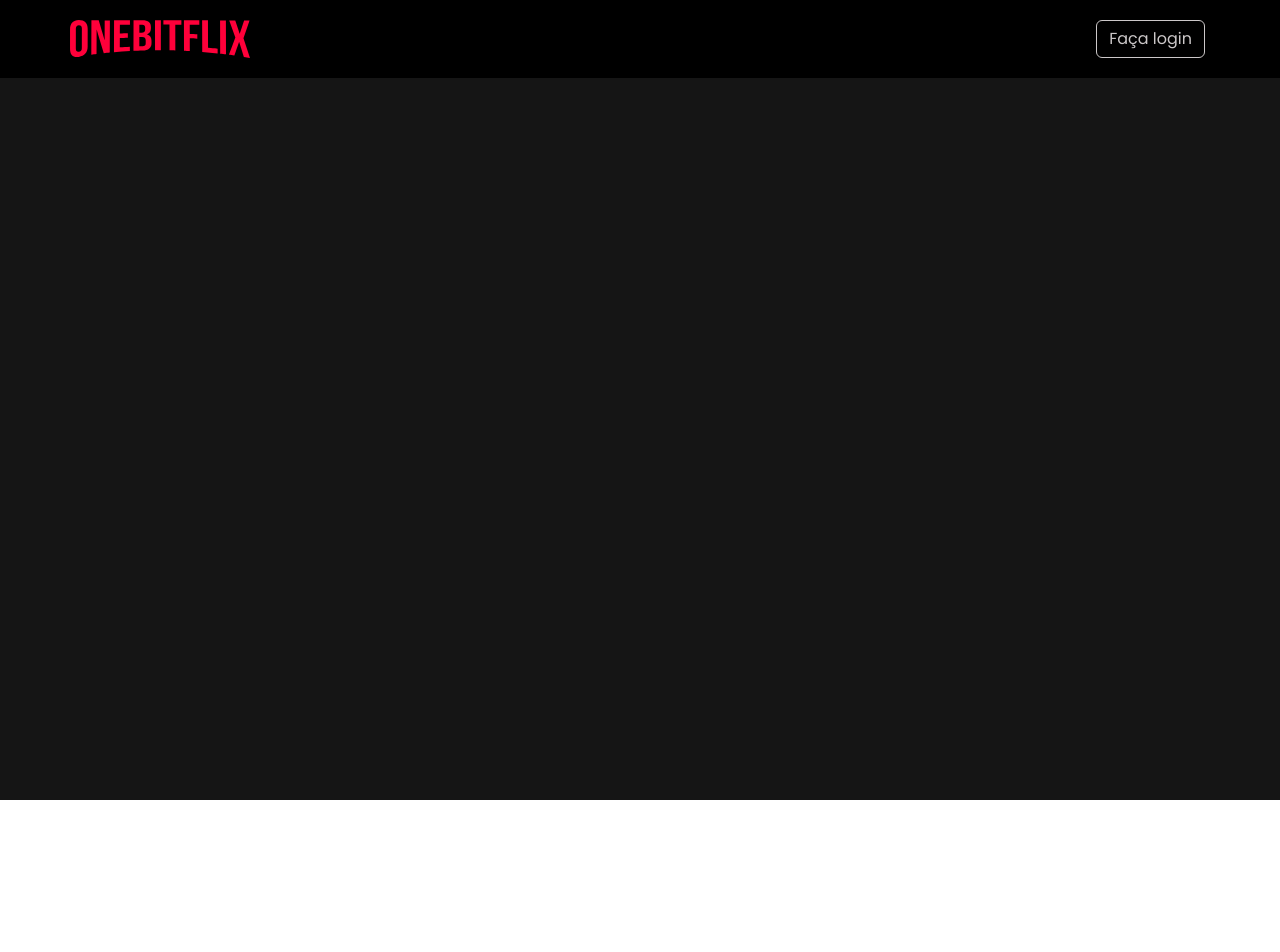
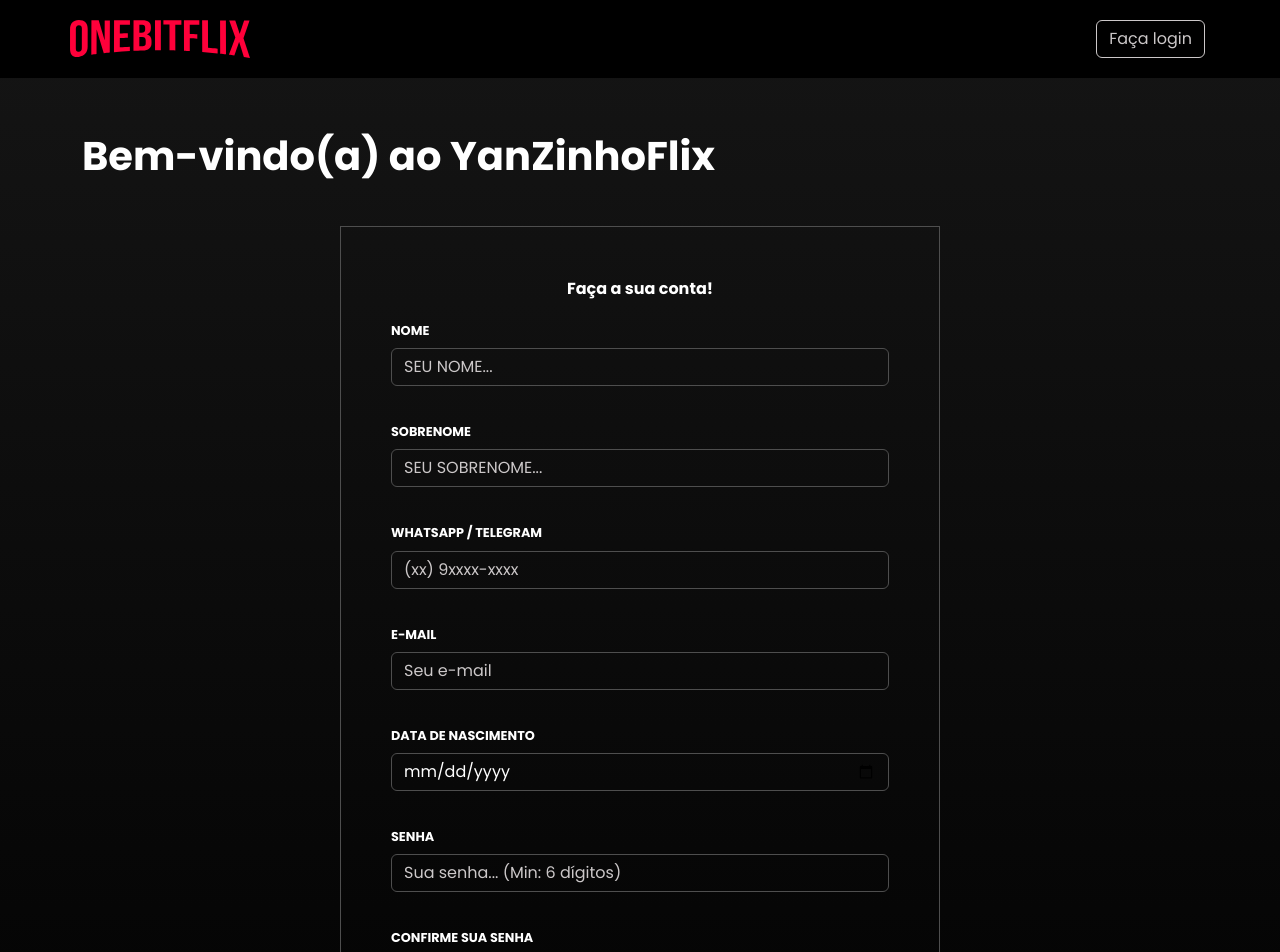
Before and after one commit to YFD3v/YanZinhoFlixFrontEnd, a Next.js app: page /register in a window 1280 px wide. Shown: the top 952 px of the page. Before the commit the page ends 800 px from the top, so only its background shows below. Built offline with nearby package versions, Linux system fonts and the light colour scheme.

Commit message:
Criação do formulário de registro

```diff
--- a/package.json
+++ b/package.json
@@ -14,7 +14,7 @@
     "axios": "^1.6.5",
     "bootstrap": "^5.3.2",
     "next": "14.1.0",
-    "react": "^18",
+    "react": "^18.2.0",
     "react-dom": "^18",
     "react-modal": "^3.16.1",
     "react-player": "^2.14.1",
--- a/src/app/layout.tsx
+++ b/src/app/layout.tsx
@@ -32,6 +32,7 @@ export default function RootLayout({
       <body className={inter.className}>
         <main>{children}</main>
       </body>
+
     </html>
   );
 }
--- a/src/app/register/page.tsx
+++ b/src/app/register/page.tsx
@@ -1,11 +1,13 @@
+//Passo 14 - registro
 import { Metadata } from "next";
 import styles from "./register.module.scss";
 import HeaderGeneric from "@/components/common/HeaderGeneric";
+import FormRegister from "@/components/Register/FormRegister";
 
 export const metadata: Metadata = {
   metadataBase: new URL("http://localhost:3000/register"),
   title: "YanZinhoFlix - Registro",
-  //Passo 3 - configurando pastas e components
+
   icons: {
     icon: "/favicon.svg",
   },
@@ -18,9 +20,10 @@ export const metadata: Metadata = {
 
 const Register = () => {
   return (
-    <>
+    <div className={styles.container}>
       <HeaderGeneric btnContent="Faça login" logoUrl="/" btnUrl="/login" />
-    </>
+      <FormRegister />
+    </div>
   );
 };
 
--- a/src/app/register/register.module.scss
+++ b/src/app/register/register.module.scss
@@ -0,0 +1,5 @@
+@import "../colors.module.scss";
+
+.container {
+  background-image: linear-gradient(to bottom, #151515, black);
+}
--- /dev/null
+++ b/src/components/Register/FormRegister/index.tsx
@@ -0,0 +1,131 @@
+"use client";
+import { Button, Container, Form, FormGroup, Input, Label } from "reactstrap";
+import styles from "./styles.module.scss";
+import Footer from "@/components/common/Footer";
+//Passo 15 - Criandoo  formulário de registro
+const FormRegister = () => {
+  return (
+    <>
+      <Container className="py-5">
+        <p className={styles.formTitle}>Bem-vindo(a) ao YanZinhoFlix</p>
+        <Form className={styles.form}>
+          <p className="text-center">
+            <strong>Faça a sua conta!</strong>
+          </p>
+
+          <FormGroup>
+            <Label for="firstName" className={styles.label}>
+              NOME
+            </Label>
+
+            <Input
+              id="firstName"
+              name="firstName"
+              type="text"
+              placeholder="Seu nome..."
+              required
+              maxLength={20}
+              className={styles.inputName}
+            />
+          </FormGroup>
+
+          <FormGroup>
+            <Label for="lastName" className={styles.label}>
+              SOBRENOME
+            </Label>
+
+            <Input
+              id="lastName"
+              name="lastName"
+              type="text"
+              placeholder="Seu sobrenome..."
+              required
+              maxLength={20}
+              className={styles.inputName}
+            />
+          </FormGroup>
+          <FormGroup>
+            <Label for="phone" className={styles.label}>
+              WHATSAPP / TELEGRAM
+            </Label>
+
+            <Input
+              id="phone"
+              name="phone"
+              type="tel"
+              placeholder="(xx) 9xxxx-xxxx"
+              data-mask="[-]+55 (00) 000000-0000"
+              required
+              className={styles.input}
+            />
+          </FormGroup>
+          <FormGroup>
+            <Label for="email" className={styles.label}>
+              E-MAIL
+            </Label>
+
+            <Input
+              id="email"
+              name="email"
+              type="email"
+              placeholder="Seu e-mail"
+              required
+              className={styles.input}
+            />
+          </FormGroup>
+          <FormGroup>
+            <Label for="birth" className={styles.label}>
+              DATA DE NASCIMENTO
+            </Label>
+
+            <Input
+              id="birth"
+              name="birth"
+              type="date"
+              min="1930-01-01"
+              max="2020-01-01"
+              required
+              className={styles.input}
+            />
+          </FormGroup>
+          <FormGroup>
+            <Label for="confPassword" className={styles.label}>
+              SENHA
+            </Label>
+
+            <Input
+              id="confPassword"
+              name="confPassword"
+              type="password"
+              placeholder="Sua senha... (Min: 6 dígitos)"
+              minLength={6}
+              required
+              className={styles.input}
+            />
+          </FormGroup>
+          <FormGroup>
+            <Label for="password" className={styles.label}>
+              CONFIRME SUA SENHA
+            </Label>
+
+            <Input
+              id="password"
+              name="password"
+              type="password"
+              placeholder="Confirme sua senha"
+              minLength={6}
+              required
+              className={styles.input}
+            />
+          </FormGroup>
+          <Button type="submit" outline className={styles.formBtn}>
+            CADASTRAR
+          </Button>
+        </Form>
+      </Container>
+      <Footer />
+      <script src="https://jsuites.net/v4/jsuites.js"></script>
+    </>
+  );
+};
+export default FormRegister;
--- /dev/null
+++ b/src/components/Register/FormRegister/styles.module.scss
@@ -0,0 +1,74 @@
+@import "../../../app/colors.module.scss";
+
+.formTitle {
+  font-size: 2.5rem;
+  font-weight: bold;
+  margin-bottom: 2.5rem;
+}
+
+.form {
+  width: 600px;
+  padding: 50px;
+  border: 1px solid $darkGray;
+  margin: 0 auto;
+}
+
+.label {
+  font-size: 0.8rem;
+  font-weight: bold;
+  padding-top: 20px;
+}
+
+.input {
+  border-color: $darkGray;
+  background-color: transparent;
+  color: white;
+  outline: 0;
+  &::placeholder {
+    color: $lightGray;
+  }
+  &:focus {
+    background-color: transparent;
+    border-color: $lightGray;
+    color: white;
+    box-shadow: none;
+  }
+}
+
+.inputName {
+  @extend .input;
+  text-transform: uppercase;
+}
+
+.formBtn {
+  display: block;
+  margin: 50px auto 0 auto;
+  border-color: $lightRed;
+  color: white;
+  &:hover {
+    background-color: $lightRed;
+    border-color: $darkRed;
+  }
+}
+
+@media (max-width: 768px) {
+  .formTitle {
+    font-size: 1.8rem;
+  }
+  .form {
+    width: 95%;
+  }
+}
+
+@media (max-width: 540px) {
+  .form {
+    padding: 50px 15px;
+  }
+  .formTitle {
+    font-size: 1.5rem;
+    text-align: center;
+  }
+}
+
+@media (max-width: 400px) {
+}
--- a/src/components/common/HeaderGeneric/index.tsx
+++ b/src/components/common/HeaderGeneric/index.tsx
@@ -1,4 +1,5 @@
 "use client";
+//Passo 14 - registro
 import { Button, Container } from "reactstrap";
 import styles from "./styles.module.scss";
 import Link from "next/link";
```
Also changed, not shown: 1 other file (tests, documents, lock files or other folders).
